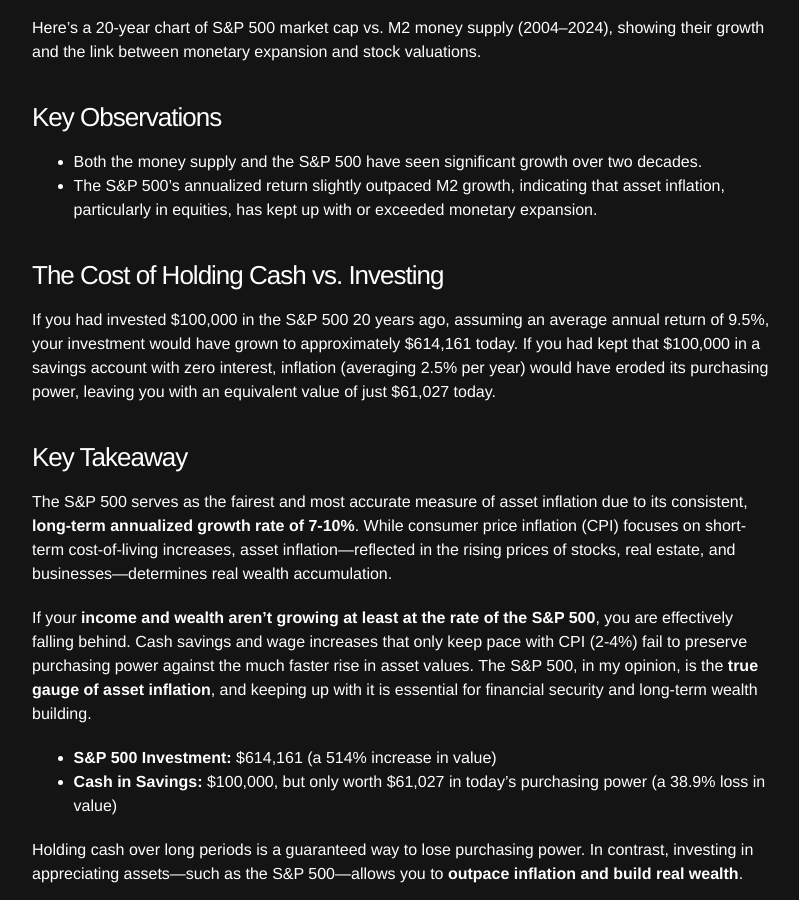
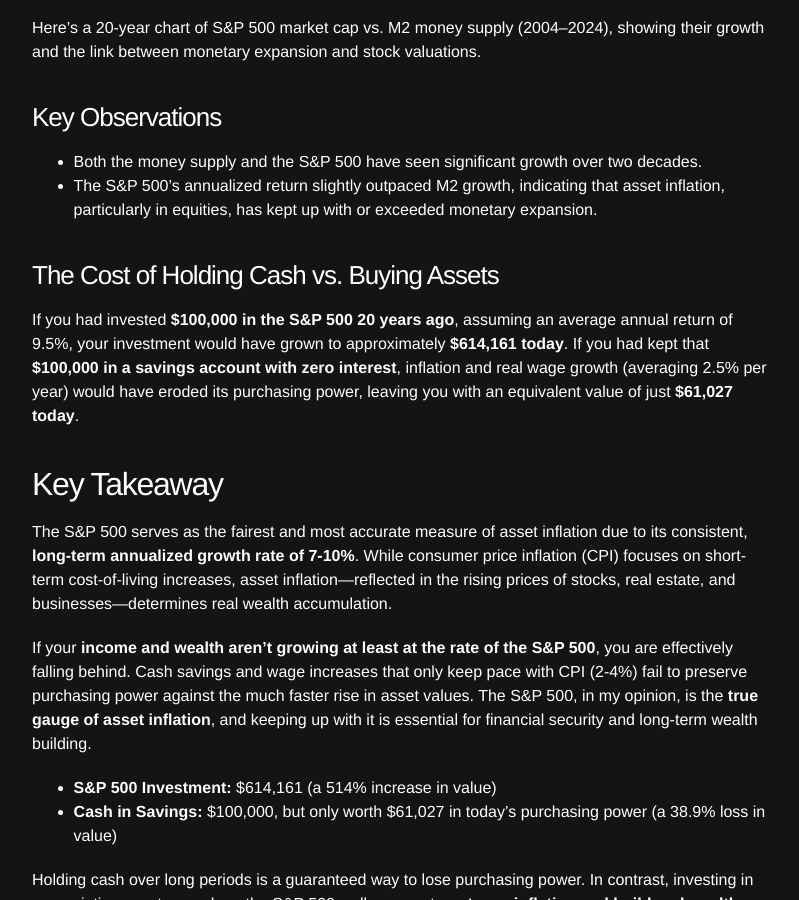
Before and after one commit to spenriche/spenriche.github.io, a Jekyll site: the page built from _posts/2025-2-13-cpi.md, in a window 1280 px wide and 900 px high, scrolled down 4028 px. Shown: the whole window, without its empty margins (238-1037 px from the left). Built offline with Jekyll 4.4.1, drawn with Linux system fonts in a browser that asks for light colours.

Commit message:
new post

```diff
--- a/_posts/2025-2-13-cpi.md
+++ b/_posts/2025-2-13-cpi.md
@@ -105,12 +105,13 @@ Here’s a 20-year chart of S&P 500 market cap vs. M2 money supply (2004–2024)
 - Both the money supply and the S&P 500 have seen significant growth over two decades.
 - The S&P 500’s annualized return slightly outpaced M2 growth, indicating that asset inflation, particularly in equities, has kept up with or exceeded monetary expansion.
 
-### The Cost of Holding Cash vs. Investing
 
-If you had invested $100,000 in the S&P 500 20 years ago, assuming an average annual return of 9.5%, your investment would have grown to approximately $614,161 today.
-If you had kept that $100,000 in a savings account with zero interest, inflation (averaging 2.5% per year) would have eroded its purchasing power, leaving you with an equivalent value of just $61,027 today.
+### The Cost of Holding Cash vs. Buying Assets
 
-### Key Takeaway
+If you had invested **$100,000 in the S&P 500 20 years ago**, assuming an average annual return of 9.5%, your investment would have grown to approximately **$614,161 today**.
+If you had kept that **$100,000 in a savings account with zero interest**, inflation and real wage growth (averaging 2.5% per year) would have eroded its purchasing power, leaving you with an equivalent value of just **$61,027 today**.
+
+## Key Takeaway
 
 The S&P 500 serves as the fairest and most accurate measure of asset inflation due to its consistent, **long-term annualized growth rate of 7-10%**. While consumer price inflation (CPI) focuses on short-term cost-of-living increases, asset inflation—reflected in the rising prices of stocks, real estate, and businesses—determines real wealth accumulation.
 
```
